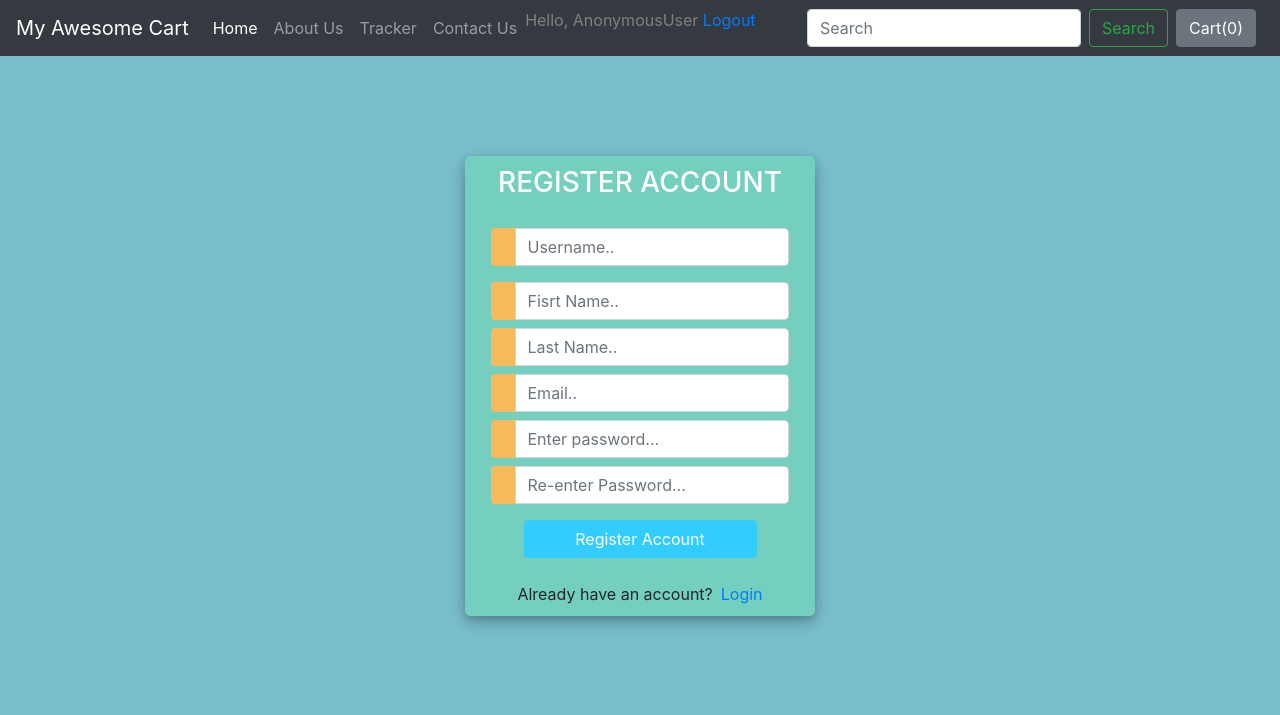
After one commit to amitgautam1994/E-commerceWebsite, a Django app: page /shop/register/ in a window 1280 px wide. The commit adds this page. Shown: the top 715 px of the page. Run offline with Django 3.2, Linux system fonts and the light colour scheme; some libraries are stand-ins or nearby versions.

Commit message:
Added Login Logout an Registration

```diff
--- /dev/null
+++ b/shop/forms.py
@@ -0,0 +1,10 @@
+from django.forms import ModelForm
+from django.contrib.auth.forms import UserCreationForm
+from django import forms
+from django.contrib.auth.models import User
+
+
+class CreateUserForm(UserCreationForm):
+    class Meta:
+        model = User
+        fields = ['username', "first_name", "last_name", 'email', 'password1', 'password2']
--- a/shop/templates/shop/basic.html
+++ b/shop/templates/shop/basic.html
@@ -6,9 +6,10 @@
     <meta name="viewport" content="width=device-width, initial-scale=1, shrink-to-fit=no">
 
     <!-- Bootstrap CSS -->
-    <link rel="stylesheet" href="https://stackpath.bootstrapcdn.com/bootstrap/4.2.1/css/bootstrap.min.css" integrity="sha384-GJzZqFGwb1QTTN6wy59ffF1BuGJpLSa9DkKMp0DgiMDm4iYMj70gZWKYbI706tWS" crossorigin="anonymous">
+    <link rel="stylesheet" href="https://stackpath.bootstrapcdn.com/bootstrap/4.2.1/css/bootstrap.min.css"
+          integrity="sha384-GJzZqFGwb1QTTN6wy59ffF1BuGJpLSa9DkKMp0DgiMDm4iYMj70gZWKYbI706tWS" crossorigin="anonymous">
 
-    <title>{% block title%} {% endblock %}</title>
+    <title>{% block title %} {% endblock %}</title>
     <style>
         {% block css %} {% endblock %}
     </style>
@@ -17,7 +18,8 @@
 
 <nav class="navbar navbar-expand-lg navbar-dark bg-dark">
     <a class="navbar-brand" href="/shop">My Awesome Cart</a>
-  <button class="navbar-toggler" type="button" data-toggle="collapse" data-target="#navbarSupportedContent" aria-controls="navbarSupportedContent" aria-expanded="false" aria-label="Toggle navigation">
+    <button class="navbar-toggler" type="button" data-toggle="collapse" data-target="#navbarSupportedContent"
+            aria-controls="navbarSupportedContent" aria-expanded="false" aria-label="Toggle navigation">
         <span class="navbar-toggler-icon"></span>
     </button>
 
@@ -37,14 +39,20 @@
             <li class="nav-item">
                 <a class="nav-link" href="/shop/contact">Contact Us</a>
             </li>
+            <li class="nav-item">
+                <span style="color:grey;" class="nav-item mr-auto" id="hello-msg">Hello, {{ request.user }}</span>
+                <span style="color: grey;" class="nav-item mr-auto"><a href="{% url 'logout' %}">Logout</a> </span>
+            </li>
+
+        </ul>
 
 
-    </ul>
         <form class="form-inline my-2 my-lg-0">
             <input class="form-control mr-sm-2" type="search" placeholder="Search" aria-label="Search">
             <button class="btn btn-outline-success my-2 my-sm-0" type="submit">Search</button>
         </form>
-    <button type="button" class="btn btn-secondary mx-2" id="popcart" data-container="body" data-toggle="popover" data-placement="bottom" data-html="true" data-content="Vivamus
+        <button type="button" class="btn btn-secondary mx-2" id="popcart" data-container="body" data-toggle="popover"
+                data-placement="bottom" data-html="true" data-content="Vivamus
 sagittis lacus vel augue laoreet rutrum faucibus.">
 
 
@@ -59,8 +67,12 @@ sagittis lacus vel augue laoreet rutrum faucibus.">
 <script src="https://code.jquery.com/jquery-3.3.1.js"
         integrity="sha256-2Kok7MbOyxpgUVvAk/HJ2jigOSYS2auK4Pfzbm7uH60="
         crossorigin="anonymous"></script>
-    <script src="https://cdnjs.cloudflare.com/ajax/libs/popper.js/1.14.6/umd/popper.min.js" integrity="sha384-wHAiFfRlMFy6i5SRaxvfOCifBUQy1xHdJ/yoi7FRNXMRBu5WHdZYu1hA6ZOblgut" crossorigin="anonymous"></script>
-    <script src="https://stackpath.bootstrapcdn.com/bootstrap/4.2.1/js/bootstrap.min.js" integrity="sha384-B0UglyR+jN6CkvvICOB2joaf5I4l3gm9GU6Hc1og6Ls7i6U/mkkaduKaBhlAXv9k" crossorigin="anonymous"></script>
+<script src="https://cdnjs.cloudflare.com/ajax/libs/popper.js/1.14.6/umd/popper.min.js"
+        integrity="sha384-wHAiFfRlMFy6i5SRaxvfOCifBUQy1xHdJ/yoi7FRNXMRBu5WHdZYu1hA6ZOblgut"
+        crossorigin="anonymous"></script>
+<script src="https://stackpath.bootstrapcdn.com/bootstrap/4.2.1/js/bootstrap.min.js"
+        integrity="sha384-B0UglyR+jN6CkvvICOB2joaf5I4l3gm9GU6Hc1og6Ls7i6U/mkkaduKaBhlAXv9k"
+        crossorigin="anonymous"></script>
 {% block js %} {% endblock %}
 </body>
 </html>
--- /dev/null
+++ b/shop/templates/shop/register.html
@@ -0,0 +1,183 @@
+{% extends 'shop/basic.html' %}
+
+{% block title %} Website Registration{% endblock %}
+
+{% block css %}
+        body,
+		html {
+			margin: 0;
+			padding: 0;
+{#			height: 100%;#}
+			background: #7abecc !important;
+		}
+		.user_card {
+			width: 350px;
+			margin-top: auto;
+			margin-bottom: auto;
+			background: #74cfbf;
+			position: relative;
+			display: flex;
+			justify-content: center;
+			flex-direction: column;
+			padding: 10px;
+			box-shadow: 0 4px 8px 0 rgba(0, 0, 0, 0.2), 0 6px 20px 0 rgba(0, 0, 0, 0.19);
+			-webkit-box-shadow: 0 4px 8px 0 rgba(0, 0, 0, 0.2), 0 6px 20px 0 rgba(0, 0, 0, 0.19);
+			-moz-box-shadow: 0 4px 8px 0 rgba(0, 0, 0, 0.2), 0 6px 20px 0 rgba(0, 0, 0, 0.19);
+			border-radius: 5px;
+
+		}
+
+		.form_container {
+			margin-top: 20px;
+		}
+
+		#form-title{
+			color: #fff;
+		}
+		.login_btn {
+			width: 100%;
+			background: #33ccff !important;
+			color: white !important;
+		}
+		.login_btn:focus {
+			box-shadow: none !important;
+			outline: 0px !important;
+		}
+		.login_container {
+			padding: 0 2rem;
+		}
+		.input-group-text {
+			background: #f7ba5b !important;
+			color: white !important;
+			border: 0 !important;
+			border-radius: 0.25rem 0 0 0.25rem !important;
+		}
+		.input_user,
+		.input_pass:focus {
+			box-shadow: none !important;
+			outline: 0px !important;
+		}
+    .h-100{
+    padding: 50px;
+    }
+
+
+
+{% endblock %}
+
+{% block body %}
+
+    {#<div class="jumbotron">#}
+    {#    <h1>Registration Page</h1>#}
+    {##}
+    {#    <form class="login-form" method="POST" action="">#}
+    {#        <div class="form-group">#}
+    {#            {% csrf_token %}#}
+    {#            {{ form.as_p }}#}
+    {##}
+    {#            <input type="submit" , class="btn btn-primary btn-ghost " name="Create User">#}
+    {#            {{ form.errors }}#}
+    {##}
+    {#            <div class="d-flex justify-content-center links">#}
+    {#                Already have an account? <a href="{% url 'login' %}">Login</a>#}
+    {#            </div>#}
+    {#        </div>#}
+    {#    </form>#}
+    {#</div>#}
+    {##}
+
+
+
+
+	<div class="container h-100">
+		<div class="d-flex justify-content-center h-100">
+			<div class="user_card">
+				<div class="d-flex justify-content-center">
+					<h3 id="form-title">REGISTER ACCOUNT</h3>
+				</div>
+				<div class="d-flex justify-content-center form_container">
+
+					<form method="POST" action="">
+						<div class="input-group mb-3">
+							<div class="input-group-append">
+								<span class="input-group-text"><i class="fas fa-user"></i></span>
+							</div>
+							<input type="text" name="username">
+						</div>
+                        <div class="input-group mb-2">
+							<div class="input-group-append">
+								<span class="input-group-text"><i class="fas fa-envelope-square"></i></span>
+							</div>
+							<input type="text" name="first_name">
+						</div>
+                        <div class="input-group mb-2">
+							<div class="input-group-append">
+								<span class="input-group-text"><i class="fas fa-envelope-square"></i></span>
+							</div>
+							<input type="text" name="last_name">
+						</div>
+						<div class="input-group mb-2">
+							<div class="input-group-append">
+								<span class="input-group-text"><i class="fas fa-envelope-square"></i></span>
+							</div>
+							<input type="email" name="email">
+						</div>
+						<div class="input-group mb-2">
+							<div class="input-group-append">
+								<span class="input-group-text"><i class="fas fa-key"></i></span>
+							</div>
+							<input type="password" name="password1">
+						</div>
+						<div class="input-group mb-2">
+							<div class="input-group-append">
+								<span class="input-group-text"><i class="fas fa-key"></i></span>
+							</div>
+							<input type="password" name="password2">
+						</div>
+
+				   		<div class="d-flex justify-content-center mt-3 login_container">
+				 			<input class="btn login_btn" type="submit" value="Register Account">
+				   		</div>
+					</form>
+				</div>
+
+				<div class="mt-4">
+					<div class="d-flex justify-content-center links">
+						Already have an account? <a href="{% url 'login' %}" class="ml-2">Login</a>
+					</div>
+				</div>
+			</div>
+		</div>
+	</div>
+	<script>
+
+
+
+
+{% block js %}
+
+    <script>
+						/* Because i didnt set placeholder values in forms.py they will be set here using vanilla Javascript
+		//We start indexing at one because CSRF_token is considered and input field
+		 */
+
+		//Query All input fields
+		var form_fields = document.getElementsByTagName('input')
+		form_fields[1].placeholder='Username..';
+		form_fields[2].placeholder='Fisrt Name..';
+		form_fields[3].placeholder='Last Name..';
+		form_fields[4].placeholder='Email..';
+		form_fields[5].placeholder='Enter password...';
+		form_fields[6].placeholder='Re-enter Password...';
+
+
+		for (var field in form_fields){
+			form_fields[field].className += ' form-control'
+		}
+	</script>
+ {% endblock %}
+
+
+
+
+{% endblock %}
--- a/shop/urls.py
+++ b/shop/urls.py
@@ -9,4 +9,7 @@ urlpatterns = [
     path("search/", views.search, name="Search"),
     path("products/<int:myid>", views.productView, name="ProductView"),
     path("checkout/", views.checkout, name="Checkout"),
+    path("register/", views.registerPage, name="register"),
+    path("login/", views.loginPage, name="login"),
+    path("logout/", views.logoutUser, name="logout"),
 ]
--- a/shop/views.py
+++ b/shop/views.py
@@ -1,11 +1,19 @@
-from django.shortcuts import render
+from django.shortcuts import render, redirect
 from .models import Product, Contact, Orders, OrderUpdate
 from math import ceil
 import json
+from django.contrib.auth import authenticate, login, logout
+
+from django.contrib import messages
+
+from django.contrib.auth.decorators import login_required
+
+from django.views.decorators.csrf import csrf_exempt
+
+from .forms import CreateUserForm
 
 # Create your views here.
 from django.http import HttpResponse
-
 
 def index(request):
     allProds = []
@@ -16,7 +24,7 @@ def index(request):
         n = len(prod)
         nSlides = n // 4 + ceil((n / 4) - (n // 4))
         allProds.append([prod, range(1, nSlides), nSlides])
-    params = {'allProds':allProds}
+    params = {'allProds': allProds}
     return render(request, 'shop/index.html', params)
 
 
@@ -25,7 +33,7 @@ def about(request):
 
 
 def contact(request):
-    if request.method=="POST":
+    if request.method == "POST":
         name = request.POST.get('name', '')
         email = request.POST.get('email', '')
         phone = request.POST.get('phone', '')
@@ -35,13 +43,14 @@ def contact(request):
     return render(request, 'shop/contact.html')
 
 
+login_required(login_url='login')
 def tracker(request):
-    if request.method=="POST":
+    if request.method == "POST":
         orderId = request.POST.get('orderId', '')
         email = request.POST.get('email', '')
         try:
             order = Orders.objects.filter(order_id=orderId, email=email)
-            if len(order)>0:
+            if len(order) > 0:
                 update = OrderUpdate.objects.filter(order_id=orderId)
                 updates = []
                 for item in update:
@@ -60,15 +69,16 @@ def search(request):
     return render(request, 'shop/search.html')
 
 
+login_required(login_url='login')
 def productView(request, myid):
-
     # Fetch the product using the id
     product = Product.objects.filter(id=myid)
-    return render(request, 'shop/prodView.html', {'product':product[0]})
+    return render(request, 'shop/prodView.html', {'product': product[0]})
 
 
+login_required(login_url='login')
 def checkout(request):
-    if request.method=="POST":
+    if request.method == "POST":
         items_json = request.POST.get('itemsJson', '')
         name = request.POST.get('name', '')
         email = request.POST.get('email', '')
@@ -84,5 +94,49 @@ def checkout(request):
         update.save()
         thank = True
         id = order.order_id
-        return render(request, 'shop/checkout.html', {'thank':thank, 'id': id})
+        return render(request, 'shop/checkout.html', {'thank': thank, 'id': id})
     return render(request, 'shop/checkout.html')
+
+
+@csrf_exempt
+def registerPage(request):
+    if request.user.is_authenticated:
+        return redirect('ShopHome')
+
+    else:
+        form = CreateUserForm()
+        if request.method == "POST":
+            form = CreateUserForm(request.POST)
+            if form.is_valid():
+                form.save()
+                user = form.cleaned_data.get('first_name') + ' ' + form.cleaned_data.get('last_name')
+                messages.success(request, "Account was created for " + user)
+                return redirect('login')
+
+        context = {'form': form}
+        return render(request, "shop/register.html", context)
+
+
+def loginPage(request):
+    # if request.user.is_authenticated:
+    #     return redirect('ShopHome')
+
+    if request.method == 'POST':
+        username = request.POST.get('username')
+        password = request.POST.get('password')
+
+        user = authenticate(request, username=username, password=password)
+
+        if user is not None:
+            login(request, user)
+            return redirect('ShopHome')
+        else:
+            messages.info(request, 'Username OR password is incorrect')
+
+    context = {}
+    return render(request, 'shop/login.html', context)
+
+
+def logoutUser(request):
+    logout(request)
+    return redirect('login')
```
Also changed, not shown: shop/templates/shop/login.html (added, +128 -0 lines), db.sqlite3, shop/templates/shop/prodView.html (renamed from shop/templates/shop/productview.html). Lines whose indentation alone changed are shown as unchanged.
